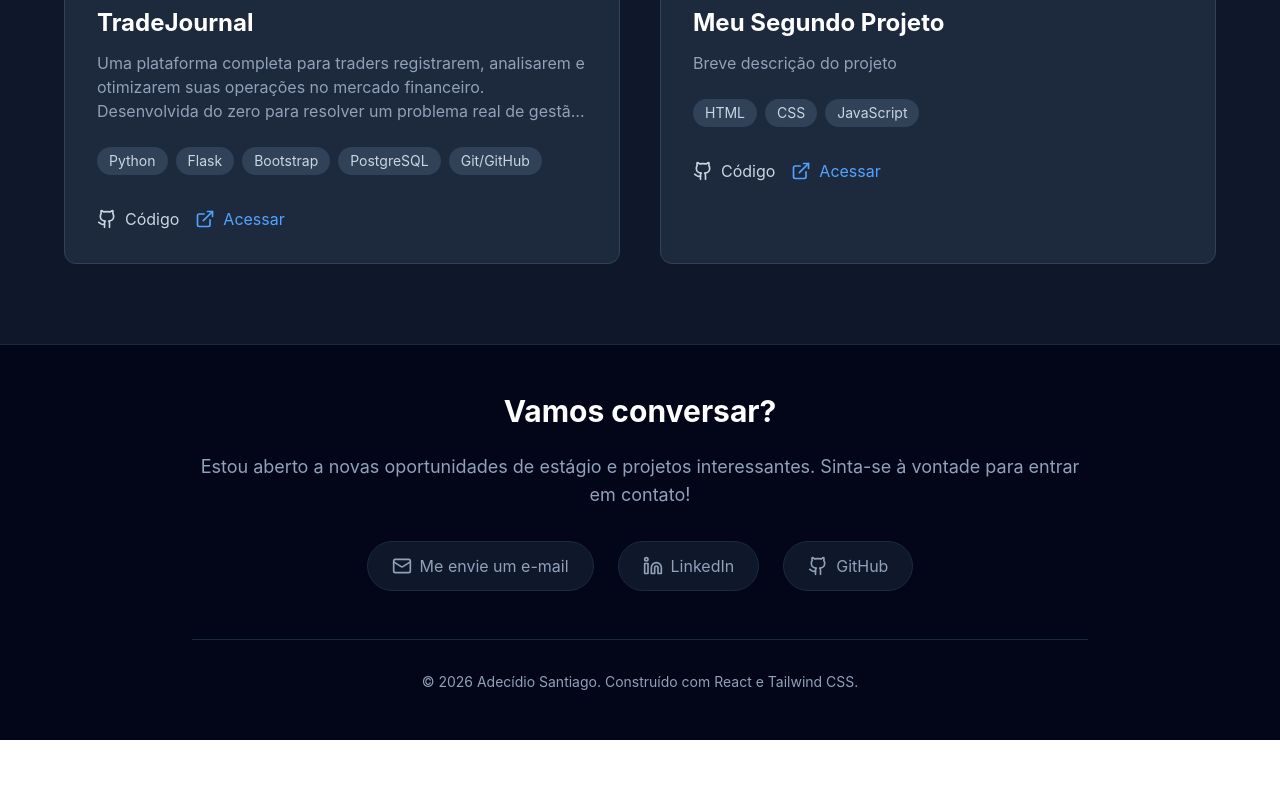
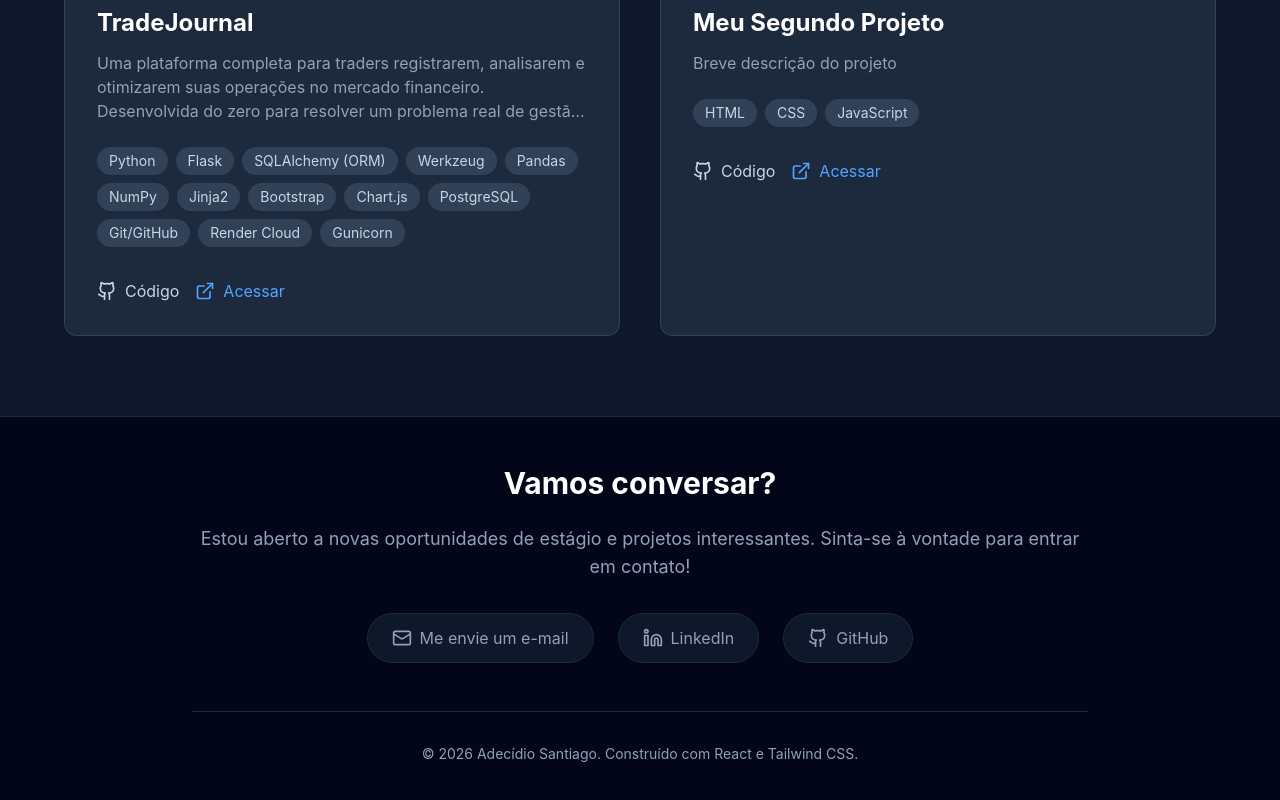
Before and after one commit to Adecidio/meu-portfolio, a React (Vite) app: page / in a window 1280 px wide. Shown: the part 1898-2698 px from the top of the page. Before the commit the page ends 2638 px from the top, so only its background shows below. Built offline with nearby package versions, Linux system fonts and the light colour scheme.

Commit message:
Atualizando os links dos projetos

```diff
--- a/src/components/Projects.jsx
+++ b/src/components/Projects.jsx
@@ -6,9 +6,9 @@ export function Projects() {
             id: 1,
             title: "TradeJournal",
             description: "Uma plataforma completa para traders registrarem, analisarem e otimizarem suas operações no mercado financeiro. Desenvolvida do zero para resolver um problema real de gestão de risco e histórico de trades.",
-            techs: ["Python", "Flask", "Bootstrap", "PostgreSQL", "Git/GitHub"],
-            githubUrl: "#",
-            liveUrl: "#",
+            techs: ["Python", "Flask", "SQLAlchemy (ORM)", "Werkzeug", "Pandas", "NumPy", "Jinja2", "Bootstrap", "Chart.js", "PostgreSQL", "Git/GitHub", "Render Cloud", "Gunicorn"],
+            githubUrl: "https://github.com/Adecidio/tradejournal-lite",
+            liveUrl: "https://tradejournal-lite.onrender.com/",
             image: "https://images.unsplash.com/photo-1611974789855-9c2a0a7236a3?q=80&w=800&auto=format&fit=crop"
         },
         {
@@ -61,11 +61,11 @@ export function Projects() {
 
                                 {/* Botões de Link */}
                                 <div className="flex gap-4">
-                                    <a href={projects.githubUrl} className="flex items-center gap-2 text-slate-300 hover:text-white transition-colors">
+                                    <a href={projects.githubUrl} target="_blank" rel="noopener noreferrer" className="flex items-center gap-2 text-slate-300 hover:text-white transition-colors">
                                         <Github size={20} />
                                         <span>Código</span>
                                     </a>
-                                    <a href={projects.liveUrl} className="flex items-center gap-2 text-blue-400 hover:text-blue-300 transition-colors">
+                                    <a href={projects.liveUrl} target="_blank" rel="noopener noreferrer" className="flex items-center gap-2 text-blue-400 hover:text-blue-300 transition-colors">
                                         <ExternalLink size={20} />
                                         <span>Acessar</span>
                                     </a>
```
